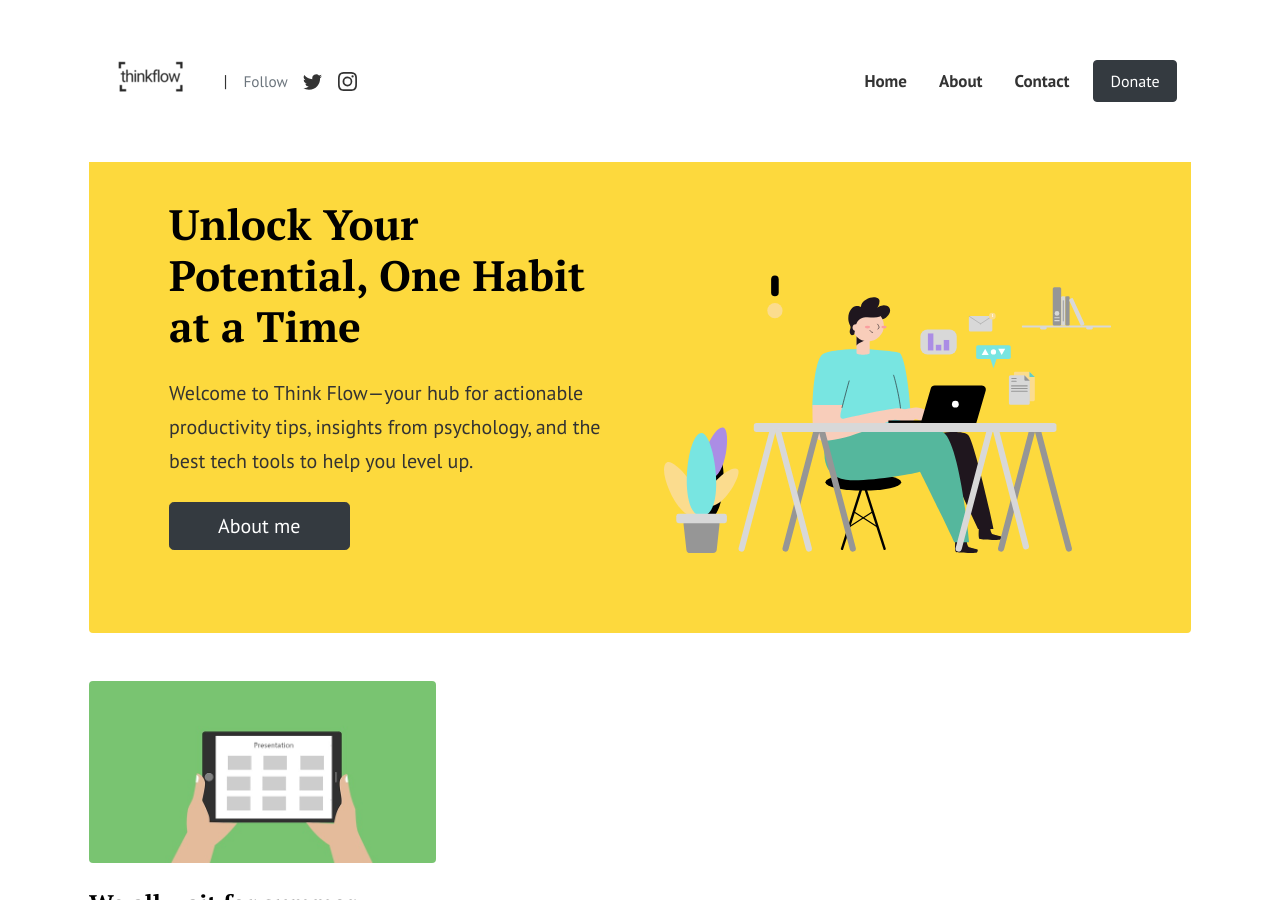
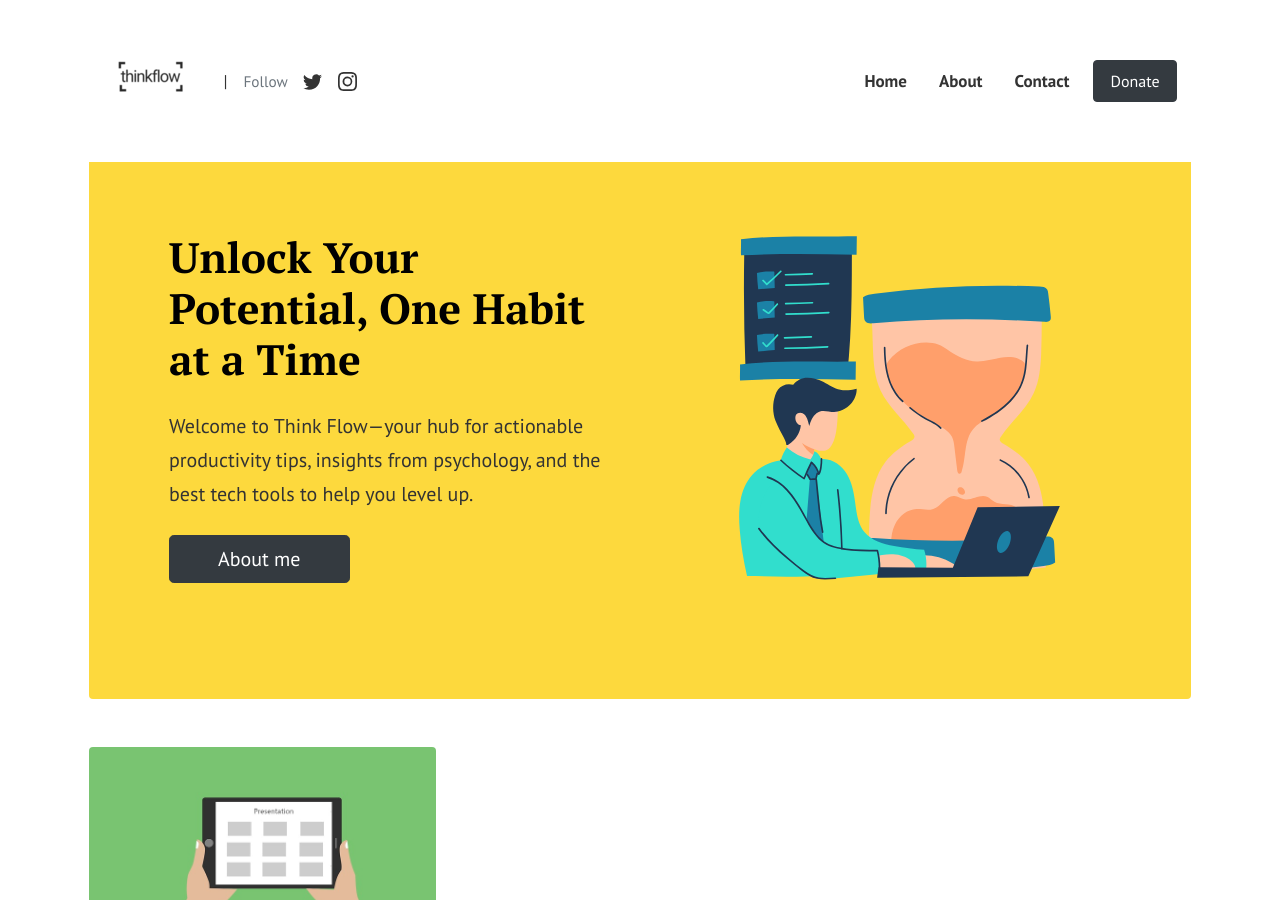
Before and after one commit to soulamante/soulamante.github.io, a Jekyll site: the page built from index.html, in a window 1280 px wide and 900 px high. Built offline with Jekyll 4.4.1, drawn with Linux system fonts in a browser that asks for light colours; the list of posts is cut into pages by our own code; comment, search, counter and statistics services are not loaded.

Commit message:
more integration

```diff
--- a/index.html
+++ b/index.html
@@ -14,7 +14,7 @@
       <p class="lead mb-4">Welcome to Think Flow—your hub for actionable productivity tips, insights from psychology, and the best tech tools to help you level up.</p>
       <a href="{{site.baseurl}}/about" class="btn btn-dark text-white px-5 btn-lg">About me</a>
     </div>
-    <div class="col-md-6 text-right pl-0 pl-lg-4">
+    <div class="col-md-6 text-right pl-0 pl-lg-5">
       <img class="intro" height="500" src="{{site.baseurl}}/assets/images/intro.svg">
     </div>
   </div>
```
Also changed, not shown: assets/images/intro.svg, 3 other files.
